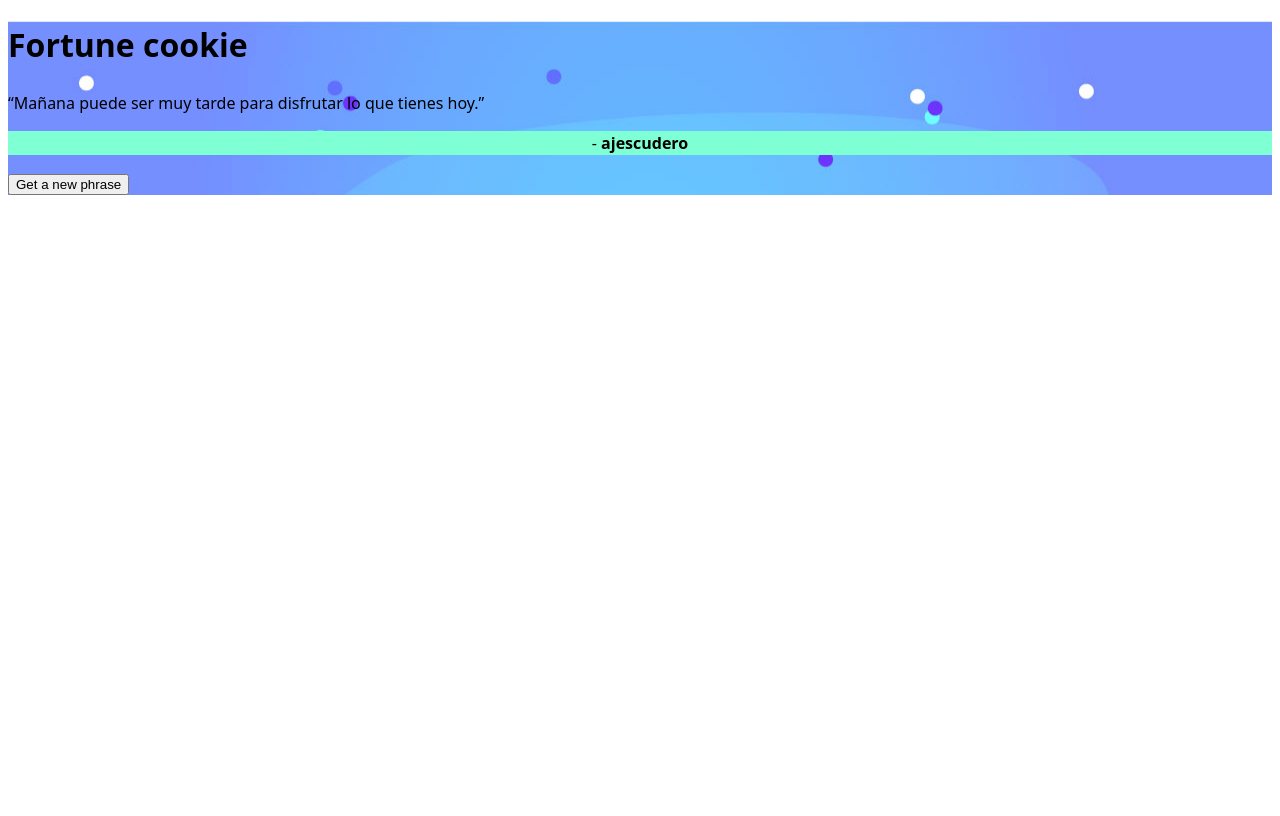
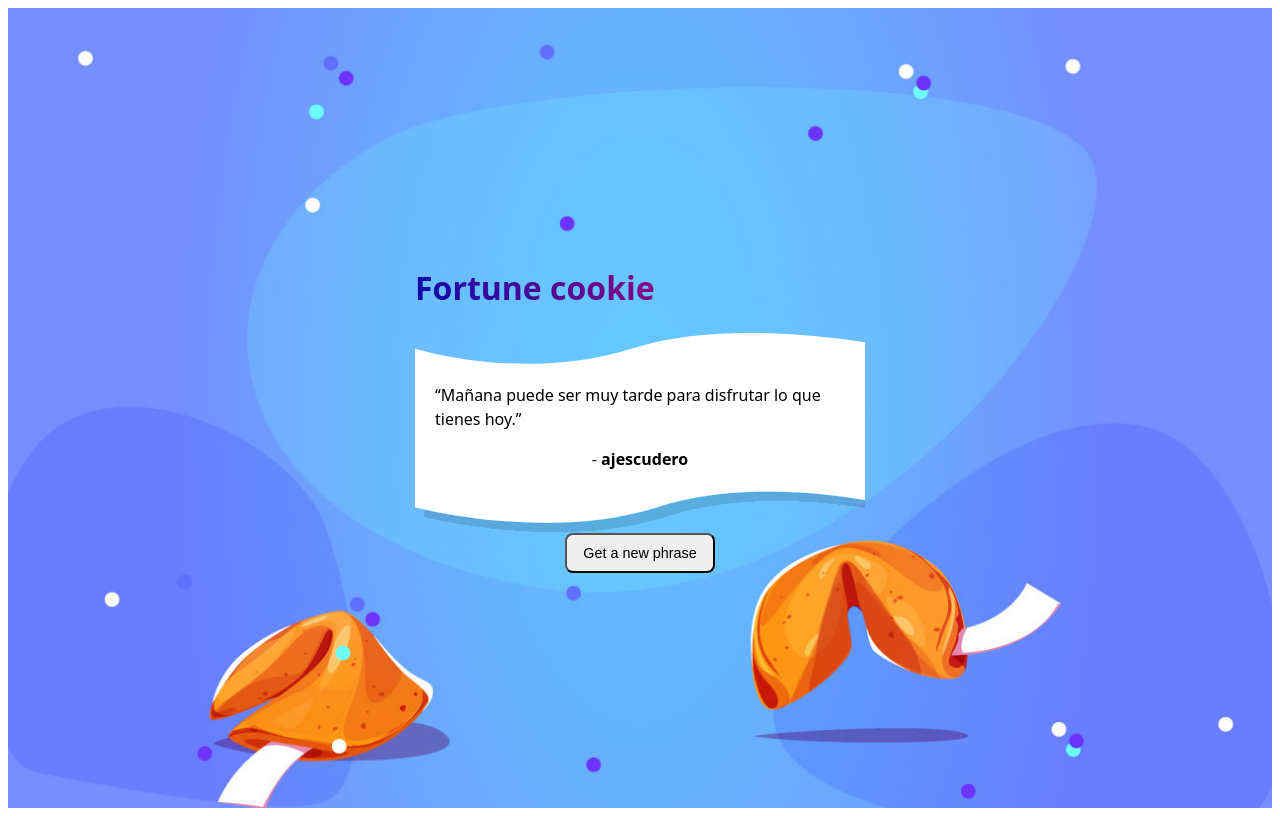
Before and after one commit to carlosgueva/galletafortuna, a React (Vite) app: page / in a window 1280 px wide. Built offline with nearby package versions, Linux system fonts and the light colour scheme.

Commit message:
Adding Styles

```diff
--- a/src/components/PhraseCard.jsx
+++ b/src/components/PhraseCard.jsx
@@ -2,7 +2,7 @@ import React from 'react';
 
 function PhraseCard({ phrase, author }) {
 	return (
-		<article>
+		<article className="phrase-card">
 			<q>{phrase}</q>
 			<p>
 				- <strong>{author}</strong>
--- a/src/index.css
+++ b/src/index.css
@@ -13,8 +13,38 @@
 *::after {
 	box-sizing: border-box;
 }
+.container {
+	margin: 0;
+  display: grid;
+  place-content: center;
+  min-height: 100dvh;
+  background-size: cover;
+  background-position: center;
+}
+
+.phrase-card {
+  background-image: url('../public/rectangle1.svg');
+  background-repeat: no-repeat;
+  background-size: cover;
+  padding: 50px 20px 20px 20px;
+  width: 450px;
+	height: 200px;
+}
+h1 {
+	background: linear-gradient(45deg, rgb(3, 11, 173),rgb(255, 0, 98));
+  -webkit-background-clip: text;
+  color: transparent;
+}
+
+button {
+	width: 150px;
+	text-align: center;
+	margin: 0 auto;
+	border-radius: 8px;
+	padding: 10px 0;
+	font-size: 0.9rem;
+}
 
 p {
 	text-align: center;
-	background-color: aquamarine;
 }
```
